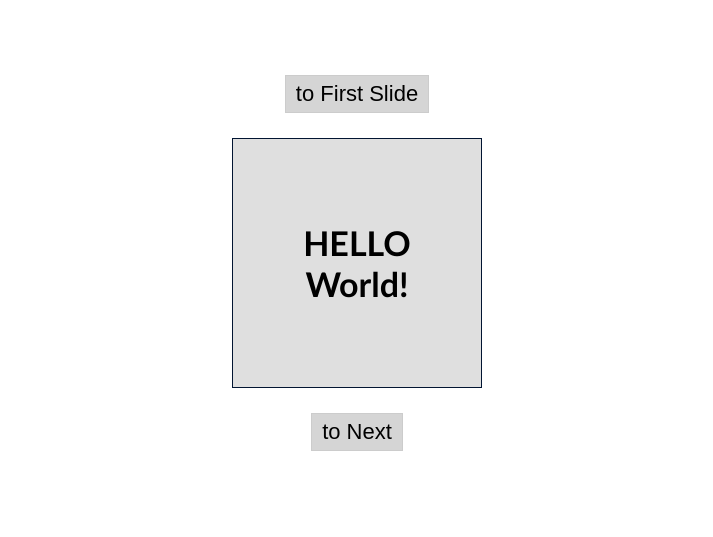
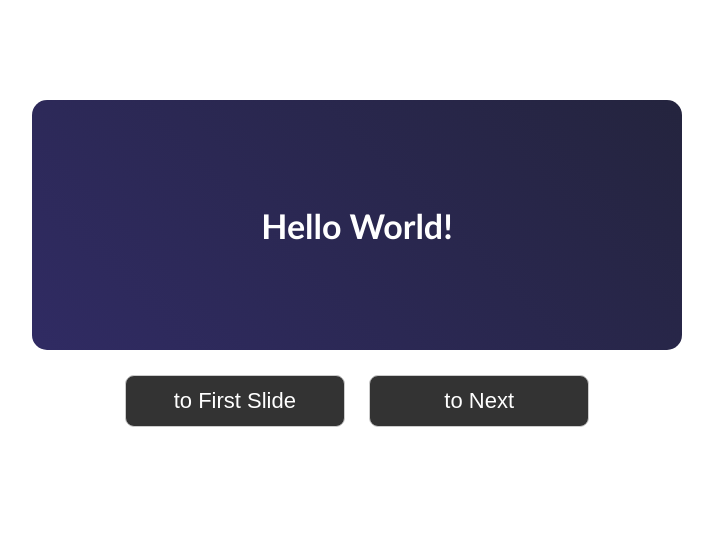
Before and after one commit to Mohammedoniba/simple-slide, a plain HTML site: page index.html in a window 1280 px wide. Shown: the whole page, without its empty margins (283-996 px from the left). Drawn offline with Linux system fonts and the light colour scheme.

Commit message:
editing by Aisha

```diff
--- a/index.html
+++ b/index.html
@@ -1,41 +1,40 @@
 <!DOCTYPE html>
 <html lang="en">
-
   <head>
-    <meta charset="UTF-8">
-    <meta name="viewport" content="width=device-width, initial-scale=1.0">
+    <meta charset="UTF-8" />
+    <meta name="viewport" content="width=device-width, initial-scale=1.0" />
     <title>simple slide</title>
-    <link rel="stylesheet" href="style.css">
+    <link rel="stylesheet" href="style.css" />
   </head>
 
   <body>
     <div class="content">
-        <button id="scroll-up">
-            to First Slide
-        </button>
       <div id="box-slider">
         <div class="slide_item">
-                <h1 class="slide_item-title">HELLO World!</h1>
+          <h1 class="slide_item-title">Hello World!</h1>
         </div>
 
         <div class="slide_item">
-                <h1 class="slide_item-title">Web Dev</h1>
+          <h1 class="slide_item-title">We're developers</h1>
         </div>
 
         <div class="slide_item">
-                <h1 class="slide_item-title">Go To sleep</h1>
+          <h1 class="slide_item-title">Go to work</h1>
+        </div>
+        <div class="slide_item">
+          <h1 class="slide_item-title">Don't give up</h1>
         </div>
 
         <div class="slide_item">
-                <h1 class="slide_item-title">Loves JS</h1>
+          <h1 class="slide_item-title"> We Love JS !</h1>
+        </div>
       </div>
 
-        </div>
-        <button id="scroll-down">
-            to Next
-        </button>
+
+
+      <button id="scroll-up">to First Slide</button>
+      <button id="scroll-down">to Next</button>
     </div>
     <script src="main.js"></script>
   </body>
-
 </html>
--- a/style.css
+++ b/style.css
@@ -1,50 +1,63 @@
-*{
+* {
   box-sizing: border-box;
   margin: 0;
 }
-body{
-    color: #000;
+body {
   font-size: 17px;
-    font-family: 'Gill Sans', 'Gill Sans MT', Calibri, 'Trebuchet MS', sans-serif;
+  font-family: "Gill Sans", "Gill Sans MT", Calibri, "Trebuchet MS", sans-serif;
 }
 
-.content{
+.content {
   position: relative;
-    width: 800px;
-    margin: 50px auto;
+  position: absolute;
+  top: 50%;
+  left: 50%;
+  width: 75%;
+  height: 75%;
+  transform: translate(-50%, -50%);
+  /* width: 800px;
+    margin: 50px auto; */
   text-align: center;
 }
 #scroll-up,
-#scroll-down{
-    background-color: #d5d5d5;
+#scroll-down {
+  width: 220px;
+  color: #fff;
+  background-color: #333333;
   border: 1px solid #ccc;
   cursor: pointer;
-    margin: 25px auto;
-    padding: 5px 10px;
+  margin: 25px 10px;
+  padding: 12px 0;
+  border-radius: 9px;
   font-size: 22px;
-    transition: all .3s linear;
+  transition: all 0.3s linear;
 }
 #scroll-up:hover,
-#scroll-down:hover{
-    background-color: #fff;
+#scroll-down:hover {
+  background: #e9e9e9;
+  color: #333333;
 }
-#box-slider{
+#box-slider {
   height: 250px;
   overflow: hidden;
 }
-.slide_item{
-    width: 250px;
+.slide_item {
+  width: 650px;
   height: 250px;
   padding: 5px 25px;
-    background-color: #dfdfdf;
-    border: 1px solid #021532;
+  border-radius: 15px;
+  background: linear-gradient(45deg, #302b63, #24243e);
+  border: none;
   margin: auto;
   display: flex;
   justify-content: center;
   align-items: center;
 }
-.not-pointer{
-    background-color: red !important;
+.slide_item h1 {
+  color: #fff;
+}
+.not-pointer {
+  background-color: rgb(190, 20, 20) !important;
   cursor: none;
   pointer-events: none;
   user-select: none;
```
Lines whose indentation alone changed are shown as unchanged.
